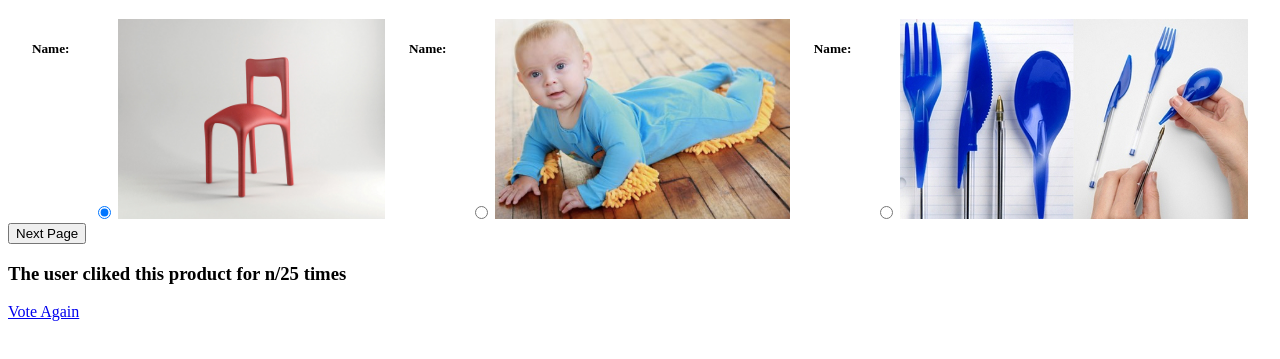
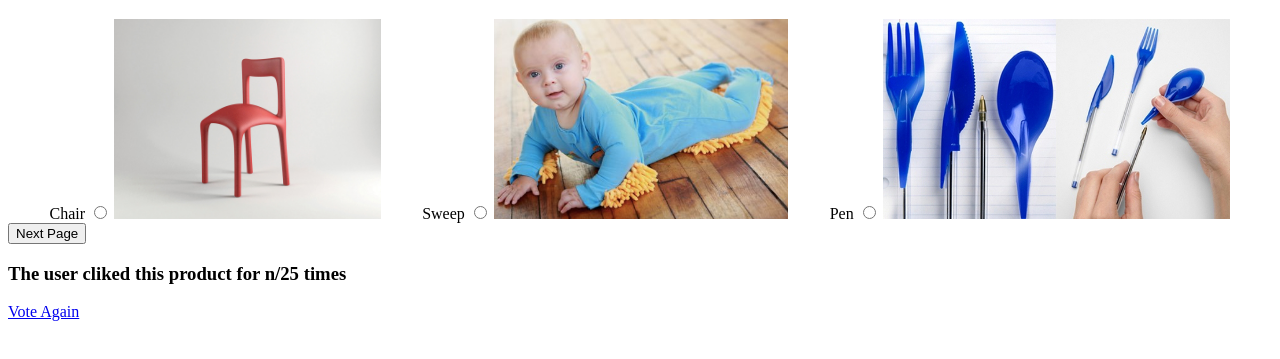
Before and after one commit to avenger0901/Bus-Mall, a plain HTML site: page index.html in a window 1280 px wide. Shown: the part 61-420 px from the top of the page. Drawn offline with Linux system fonts and the light colour scheme.

Commit message:
add pictures name and value

```diff
--- a/app.js
+++ b/app.js
@@ -1,16 +1,12 @@
 import { productData } from './data/product_data.js';
 import { ProductArray } from './product-array.js';
 
-
 const productImages = document.querySelectorAll('img');
-const radioInput = document.querySelectorAll('input');
+const products = new ProductArray(productData);
+let voteTime = 0;
 
 
-
-const products = new ProductArray(productData);
-let voteTime = 0;
 const initializeNewProduct = () => {
-
     voteTime++;
     let randomProduct1 = products.getRandomProduct();
     let randomProduct2 = products.getRandomProduct();
@@ -26,13 +22,36 @@ const initializeNewProduct = () => {
     productImages[0].src = randomProduct1.image;
     productImages[1].src = randomProduct2.image;
     productImages[2].src = randomProduct3.image;
-    console.log(randomProduct1);
-    console.log(randomProduct2);
-    console.log(randomProduct3);
+
+    const radio1 = document.getElementById('product-1');
+    const radio2 = document.getElementById('product-2');
+    const radio3 = document.getElementById('product-3');
+    const productName1 = document.getElementById('name1');
+    const productName2 = document.getElementById('name2');
+    const productName3 = document.getElementById('name3');
+    radio1.value = randomProduct1.id;
+    radio2.value = randomProduct2.id;
+    radio3.value = randomProduct3.id;
+    productName1.textContent = randomProduct1.Name;
+    productName2.textContent = randomProduct2.Name;
+    productName3.textContent = randomProduct3.Name;
+
+
     if (voteTime === 26){
         document.getElementById('three-products').classList.add('hidden-images');
     }
+
 };
-document.querySelector('button').addEventListener('click', (initializeNewProduct));
 
+const form = document.querySelector('form');
+const button = document.getElementById('next-button');
+
+button.addEventListener('click', (e) => {
+    e.preventDefault();
+
+
+
+
+
+});
 initializeNewProduct();
--- a/index.html
+++ b/index.html
@@ -10,27 +10,31 @@
 </head>
 <h1>Products Vote</h1>
 <main>
+    <form>
         <section id="three-products">
-            <h5>Name: <span id="product1-name"></span></h5>
-            <label id="product-1">
-                <input type="radio" name="products" value="" checked>
+
+            <label >
+                <span id=name1></span>
+                <input id="product-1" type="radio" name="products" value="">
+                <img id="img1" src="">
+            </label>
+
+            <label >
+                <span id=name2></span>
+                <input id="product-2" type="radio" name="products" value="">
                 <img src="">
             </label>
-            <h5>Name: <span id="product2-name"></span></h5>
-            <label id="product-2">
-                <input type="radio" name="products" value="">
-                <img src="">
-            </label>
-            <h5>Name: <span id="product3-name"></span></h5>
-            <label id="product-3">
-                <input type="radio" name="products" value="">
+
+            <label >
+                <span id=name3></span>
+                <input id="product-3" type="radio" name="products" value="">
                 <img src="">
             </label>
         </section>
-    <div id="nextpage-button">
+        <div id="nextpage-button">
             <button id="next-button">Next Page</button>
-    </div>
-
+        </div>
+    </form>
         <section id="result-section">
             <h3>The user cliked this product for n/25 times</h3>
         </section>
```
Also changed, not shown: 1 other file.
